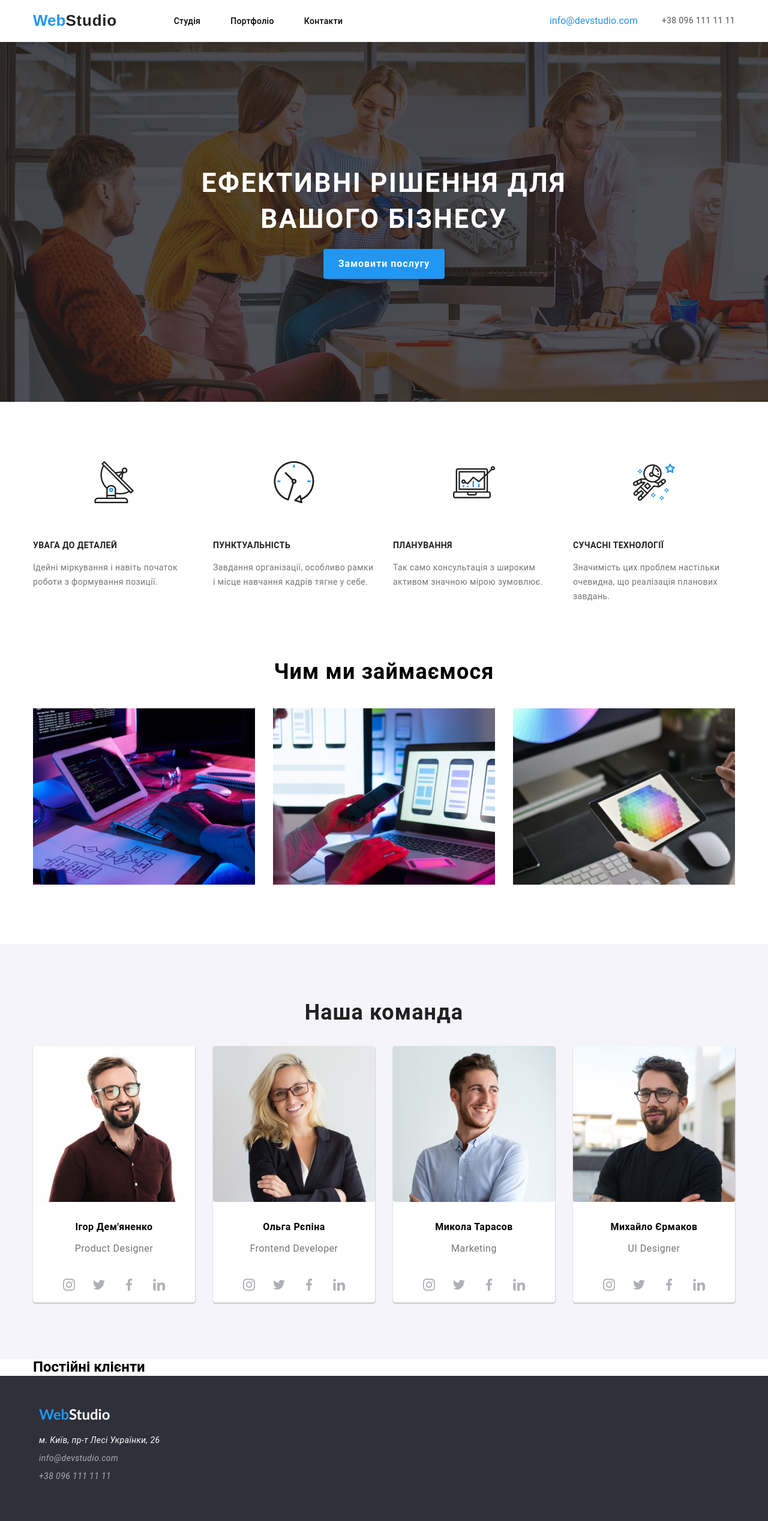
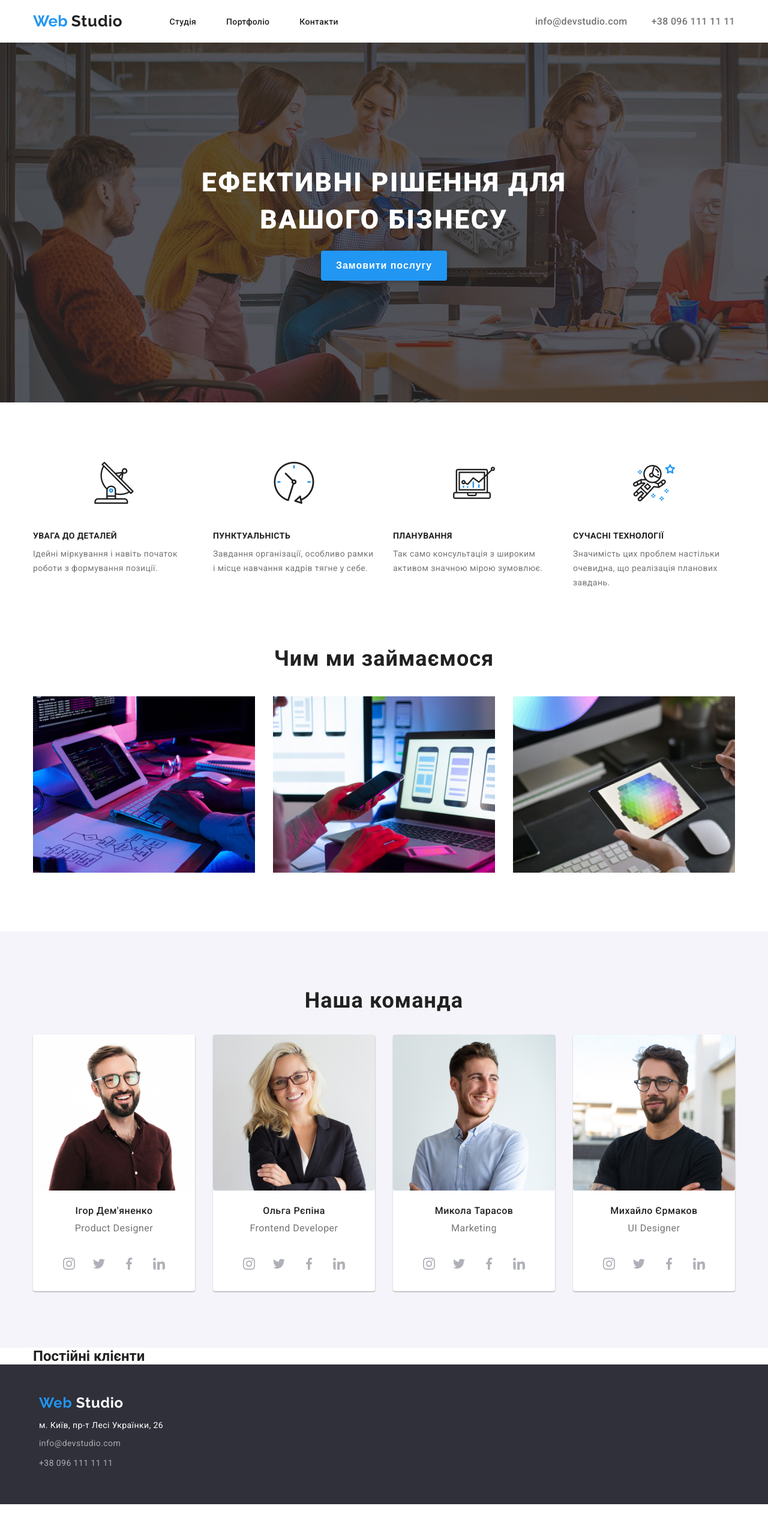
Before and after one commit to Loreks19/Mykolaychuk-Yaroslav-IPZ-32, a plain HTML site: page index.html in a window 1280 px wide. Shown: the whole page at 60% size. After the commit the page ends 2508 px from the top, so only its background shows below. Drawn offline with nearby package versions, Linux system fonts and the light colour scheme.

Commit message:
lab02 fix

```diff
--- a/style.css
+++ b/css/style.css
@@ -4,14 +4,23 @@
     box-sizing:border-box;
 }
 body {
-    font-family: 'Roboto', sans-serif;
+    font-family: 'Roboto';
+    color: var(--primary-black);
 }
 header {
-    background-color: white;
+    background-color: var(--simple-white);
     padding: 20px;
 
 }
-
+:root {
+    --primary-blue:#2196F3;
+    --primary-black:#212121;
+    --primary-gray:#757575;
+    --primary-white:#FFFFFF;
+    --footer-black:#2F303A;
+    --simple-white:white;
+    --block4-gray:#F5F4FA;
+}
 .header-container {
     max-width: 1200px;
     margin-left: auto;
@@ -26,26 +35,27 @@ header {
 .logo {
     font-family: 'Raleway', sans-serif;
     font-weight: 700;
-    color:#2196F3;
+    color:var(--primary-blue);
     font-size: 26px;
+    line-height: 1.2;
     letter-spacing: 3%;
 
 }
 .logo a{
     text-decoration: none;
     font-size: 24px;
-    color: #2196F3;
+    color:var(--primary-blue);
 }
 .logo span{
-    color: #212121;
+    color: var(--primary-black);
     font-family: 'Raleway',sans-serif;
+    font-weight: 700;
     font-size: 26px;
     letter-spacing: 0.03em;
 }
 .menu ul{
-    font-family: 'Roboto',sans-serif;
-    font-weight: 550;
-    line-height: 0px;
+    font-weight: 500;
+    line-height: 1.2;
     list-style: none;
     letter-spacing: 0.02em;
     display: flex;
@@ -54,11 +64,11 @@ header {
 }
 .menu a{
     text-decoration: none;
-    color:#000;
+    color: var(--primary-black);
     font-size: 14px;
 }
 .menu a:hover{
-    color:#2196F3;
+    color:var(--primary-blue);
 }
 .contact {
     display: flex;
@@ -67,22 +77,25 @@ header {
 
 .contact a{
     text-decoration: none;
-    color: #2196F3;
+    color:var(--primary-gray);
+    font-weight: 500;
+    line-height: 1.2;
+    letter-spacing: 0.02em;
 }
 
 .contact span {
-    font-size:14px;
+    font-size:16px;
     font-weight: 500;
-    color:#757575;
 }
 .contact span a{
-    font-size:14px;
+    font-size:16px;
     letter-spacing: 0.02em;
-    color:#757575;
+    color:var(--primary-gray);
+    line-height: 1.2;
 }
 
 .block {
-    background-image: linear-gradient(rgba(40, 40, 40, 0.6), rgba(40, 40, 40, 0.6)), url(./images/back-img.jpg);
+    background-image: linear-gradient(rgba(50, 50, 50, 0.6), rgba(50, 50, 50, 0.6)), url(/images/back.jpg);
     min-height: 600px;
     align-items: center;
     display: flex;
@@ -92,13 +105,13 @@ header {
     padding-top: 94px;
 }
 .block h1{
-    color:#FFFFFF;
-    font-family: 'Roboto',sans-serif;
+    color:var(--primary-white);
     font-size: 44px;
-    font-weight: 600;
-    line-height: 60px;
+    font-weight: 900;
+    line-height: 1.4;
     letter-spacing: 0.06em;
     text-align: center;
+    text-transform: uppercase;
 }
 .part{
     width: 650px;
@@ -116,16 +129,14 @@ header {
     justify-content: center;
 }
 .block button{
-
-    color: #FFFFFF;
-    background-color: #2196F3;
+    color:var(--primary-white);
+    background-color: var(--primary-blue);
     text-decoration: none;
     padding: 10px 25px;
     border-radius: 4px;
-    font-family: 'Roboto', sans-serif;
     font-weight: 700;
     border:none;
-    line-height: 30px;
+    line-height: 1.9;
     font-size: 16px;
     letter-spacing: 0.06em;
     margin-top: 20px;
@@ -138,7 +149,7 @@ header {
 }
 
 .block2{
-    background-color: white;
+    background-color: var(--simple-white);
     padding-top: 94px;
     padding-bottom: 94px;
 }
@@ -148,19 +159,20 @@ header {
     margin-right: auto;
     padding-left: 15px;
     padding-right: 15px;
-    background-color: white;
+    background-color: var(--simple-white);
     display: flex;
     justify-content: space-between;
     gap: 30px;
 
 }
 .advantage h3{
-    line-height: 50px;
-    font-family: 'Roboto',sans-serif;
+    line-height: 1.2;
     font-weight: 700;
     font-size:14px;
+    padding-bottom:10px;
     letter-spacing: 0.03em;
-    color:#212121;
+    color: var(--primary-black);
+    text-transform: uppercase;
 }
 .advantage{
     max-width:275px;
@@ -169,18 +181,18 @@ header {
     font-family: 'Roboto',sans-serif;
     font-weight: 400;
     font-size: 14px;
-    line-height: 24px;
+    line-height: 1.7;
     letter-spacing: 0.03em;
-    color:#757575;
+    color:var(--primary-gray);
 }
 .block3{
     padding-bottom:94px;
 }
 .text h2{
-    font-family: 'Roboto',sans-serif;
     font-weight: 700;
     text-align: center;
     font-size: 36px;
+    line-height: 1.2;
     letter-spacing: 0.03em;
     padding-bottom: 40px;
 }
@@ -191,16 +203,16 @@ header {
 }
 
 .team h2{
-    font-family: 'Roboto',sans-serif;
     font-weight: 700;
     letter-spacing: 0.03em;
     font-size: 36px;
+    line-height: 1.2;
     text-align: center;
-    color:#212121;
+    color: var(--primary-black);
     padding-bottom: 35px;
 }
 .block4{
-    background-color:#F5F4FA;
+    background-color:var(--block4-gray);
     text-align: center;
     padding-bottom: 94px;
     padding-top: 94px;
@@ -214,7 +226,7 @@ header {
     width: 270px;
     height: 428px;
     border-radius: 4px;
-    background-color: #FFFFFF;
+    background-color: var(--primary-white);
     box-shadow: 0.1px 1px 1.5px 0.1px #999999;
 
 }
@@ -222,18 +234,17 @@ header {
     border-radius: 4px;
 }
 .member_info h3{
-    font-family: 'Roboto',sans-serif;
-    font-weight: 600;
+    font-weight: 500;
     font-size: 16px;
     letter-spacing: 0.03em;
-    line-height: 35px;
+    line-height: 1.2;
 }
 .member p{
-    font-family: 'Roboto',sans-serif;
     font-weight: 400;
     font-size: 16px;
+    line-height: 1.2;
     letter-spacing: 0.03em;
-    color: #757575;
+    color:var(--primary-gray);
     padding-top:10px;
 
 }
@@ -241,16 +252,17 @@ header {
     padding-top: 20px;
 }
 footer{
-    background-color: #2F303A;
+    background-color: var(--footer-black);
     padding:50px;
     text-decoration: none;
 }
 
 footer span{
-    color:white;
+
+    color:var(--simple-white);
 }
 footer p{
-    color: white;
+    color: var(--simple-white);
 }
 .info{
     padding-bottom: 15px;
@@ -258,32 +270,37 @@ footer p{
 
 }
 .info1{
+    font-style:normal;
     padding-bottom: 10px;
     display: flex;
     flex-direction: column;
-    line-height: 30px;
-    color:#757575;
+    color:var(--primary-gray);
 
 }
 .info a{
+    font-family: 'Raleway';
     text-decoration: none;
-    color:#2196F3;
-    font-family: Calibri;
+    color:var(--primary-blue);
     font-size: 24px;
-    font-weight: 600;
+    font-weight: 700;
+    line-height: 1.2;
+    letter-spacing: 0.03em;
 }
 .info1 a{
     text-decoration: none;
     font-size:14px;
     letter-spacing: 0.03em;
+    line-height: 1.1;
     color: #FFFFFF99;
+    font-weight: 400;
+    padding-bottom: 15px;
 }
 .info1 p{
-    font-family: 'Roboto',sans-serif;
     font-weight: 400;
     font-size:14px;
     letter-spacing: 0.03em;
-
+    line-height: 1.1;
+    padding-bottom: 15px;
 }
 .icon{
     display: flex;
@@ -305,7 +322,7 @@ footer p{
     height: 20px;
 }
 .links img:hover {
-    background-color: #2196F3;
+    background-color:var(--primary-blue);
 }
 .clients h2{
     align-items: center;
--- a/style2.css
+++ b/css/style2.css
@@ -3,12 +3,21 @@
     padding: 0;
     box-sizing:border-box;
 }
+:root {
+    --primary-blue:#2196F3;
+    --primary-black:#212121;
+    --primary-gray:#757575;
+    --primary-white:#FFFFFF;
+    --footer-black:#2F303A;
+    --simple-white:white;
+    --block4-gray:#F5F4FA;
+}
 body {
-    font-family: 'Roboto', sans-serif;
-    color:black;
+    font-family: 'Roboto';
+    color:var(--primary-black);
 }
 header {
-    background-color: white;
+    background-color: var(--simple-white);
     padding: 20px;
     border-bottom: 1px solid  #ECECEC;
 }
@@ -26,45 +35,42 @@ header {
 
 }
 .logo {
-    font-family: 'Raleway',sans-serif;
+    font-family: 'Raleway', sans-serif;
     font-weight: 700;
-    color:#2196F3;
+    color: var(--primary-blue);
     font-size: 26px;
-    line-height: 30.52px;
-    letter-spacing: 0.03em;
+    line-height: 1.2;
+    letter-spacing: 3%;
 
 }
 .logo a{
     text-decoration: none;
     font-size: 24px;
-    color: #2196F3;
+    color: var(--primary-blue);
 }
 .logo span{
-    font-family: 'Raleway', sans-serif;
+    color:var(--primary-black);
+    font-family: 'Raleway',sans-serif;
     font-weight: 700;
-    font-size:26px;
-    line-height: 30.52px;
+    font-size: 26px;
     letter-spacing: 0.03em;
-    color: #000;
 }
 .menu ul{
-    font-family: 'Roboto',sans-serif;
-    font-weight: 600;
-    line-height: 16.41px;
+    font-weight: 500;
+    line-height: 1.2;
     list-style: none;
     letter-spacing: 0.02em;
     display: flex;
     gap:50px;
     margin-right: 250px;
 }
-
 .menu a{
     text-decoration: none;
-    color:#000;
+    color: var(--primary-black);
     font-size: 14px;
 }
 .menu a:hover{
-    color:#2196F3;
+    color: var(--primary-blue);
 }
 .contact {
     display: flex;
@@ -73,20 +79,22 @@ header {
 
 .contact a{
     text-decoration: none;
-    color: #2196F3;
+    color:var(--primary-gray);
+    font-weight: 500;
+    line-height: 1.2;
+    letter-spacing: 0.02em;
 }
 
 .contact span {
     font-size:16px;
-
-    color:#000;
+    font-weight: 500;
 }
 .contact span a{
     font-size:16px;
-
-    color:#000;
+    letter-spacing: 0.02em;
+    color:var(--primary-gray);
+    line-height: 1.2;
 }
-
 .container{
     max-width: 1200px;
     margin-left: auto;
@@ -104,12 +112,12 @@ header {
 .filter button{
     padding: 10px 20px;
     border: none;
-    background-color:#F5F4FA;
-    color: #212121;
-    font-family: 'Roboto', sans-serif;
-    font-size: 14px;
-    font-weight: 550;
-    line-height: 26px;
+    background-color:var(--block4-gray);
+    color:var(--primary-black);
+    font-family: 'Roboto';
+    font-size: 16px;
+    font-weight: 500;
+    line-height: 1.6;
     letter-spacing: 0.03em;
     text-align: center;
     border-radius: 4px;
@@ -117,8 +125,8 @@ header {
 
 }
 .filter button:hover{
-    background-color: #2196F3;
-    color:white;
+    background-color: var(--primary-blue);
+    color:var(--simple-white);
 }
 .containers{
 
@@ -132,42 +140,42 @@ header {
     padding-top: 94px;
 }
 .project{
-    width: 372px;
-    height: 404px;
-    background-color: white;
-    border: 1px solid lightgray;
+    width: 370px;
+    height: 403px;
+    background-color: var(--simple-white);
+    border: 0.5px solid #EEEEEE;
 }
 .description{
-    padding-top: 30px;
+    padding-top: 15px;
     padding-left: 20px;
 }
 .description h3{
-    font-family: 'Roboto', sans-serif;
     font-weight: 700;
     font-size: 18px;
     letter-spacing: 0.06em;
-    color:#212121;
-    line-height: 36px;
+    color:var(--primary-black);
+    line-height: 2;
 }
-.id{
-    font-family: 'Roboto', sans-serif;
+.option{
     font-weight: 400;
     font-size: 16px;
-    line-height: 30px;
-    color: #757575;
+    line-height: 1.9;
+    color: var(--primary-gray);
 
     letter-spacing: 0.03em;
 }
 footer{
-    background-color: #2F303A;
+    background-color: var(--footer-black);
     padding:50px;
+    text-decoration: none;
 }
 
 footer span{
-    color:white;
+
+    color:var(--simple-white);
 }
 footer p{
-    color: white;
+    color: var(--simple-white);
 }
 .info{
     padding-bottom: 15px;
@@ -175,20 +183,35 @@ footer p{
 
 }
 .info1{
+    font-style:normal;
     padding-bottom: 10px;
     display: flex;
     flex-direction: column;
-    line-height: 30px;
-    color:#757575;
+    color:var(--primary-gray);
+
 }
 .info a{
+    font-family: 'Raleway';
     text-decoration: none;
-    color:#2196F3;
-    font-family: Calibri;
+    color: var(--primary-blue);
     font-size: 24px;
-    font-weight: 600;
+    font-weight: 700;
+    line-height: 1.2;
+    letter-spacing: 0.03em;
 }
 .info1 a{
     text-decoration: none;
+    font-size:14px;
+    letter-spacing: 0.03em;
+    line-height: 1.1;
     color: #FFFFFF99;
+    font-weight: 400;
+    padding-bottom: 15px;
 }
+.info1 p{
+    font-weight: 400;
+    font-size:14px;
+    letter-spacing: 0.03em;
+    line-height: 1.1;
+    padding-bottom: 15px;
+}
--- a/index.html
+++ b/index.html
@@ -3,16 +3,18 @@
 <head>
     <meta charset="UTF-8">
     <meta name="viewport" content="width=device-width, initial-scale=1.0">
-    <link rel="stylesheet"
-        href="https://cdnjs.cloudflare.com/ajax/libs/modern-normalize/1.0.0/modern-normalize.min.css">
-    <link rel="stylesheet" href="style.css">
+    <link rel="stylesheet" href="./css/style.css">
+    <link rel="preconnect" href="https://fonts.googleapis.com">
+    <link rel="preconnect" href="https://fonts.gstatic.com" crossorigin>
+    <link href="https://fonts.googleapis.com/css2?family=Roboto:wght@400;500;700;900&display=swap" rel="stylesheet">
+    <link href="https://fonts.googleapis.com/css2?family=Raleway:ital,wght@0,100..900;1,100..900&family=Roboto:wght@900&display=swap" rel="stylesheet">
     <title>WebStudio</title>
 </head>
 <body>
 
 <header>
     <div class="header-container">
-    <div class="logo">Web<span>Studio</span></div>
+    <div class="logo">Web <span>Studio</span></div>
     <nav class="menu">
         <ul>
             <li><a href="#">Студія</a></li>
@@ -30,7 +32,7 @@
     <section class="block">
         <div class="containers">
             <div class="part">
-                <h1>ЕФЕКТИВНІ РІШЕННЯ ДЛЯ ВАШОГО БІЗНЕСУ</h1>
+                <h1>Ефективні рішення для вашого бізнесу</h1>
             </div>
             <div class="press">
                 <button type="button">Замовити послугу</button>
@@ -44,28 +46,28 @@
                 <div class="icon">
                     <img src="./images/antenna.jpg" alt="antenna">
                 </div>
-                <h3>УВАГА ДО ДЕТАЛЕЙ</h3>
+                <h3>Увага до деталей</h3>
                 <p>Ідейні міркування і навіть початок роботи з формування позиції.</p>
             </div>
             <div class="advantage">
                 <div class="icon">
                     <img src="./images/clock.jpg" alt="clock">
                 </div>
-                <h3>ПУНКТУАЛЬНІСТЬ</h3>
+                <h3>Пунктуальність</h3>
                 <p>Завдання організації, особливо рамки і місце навчання кадрів тягне у себе. </p>
             </div>
             <div class="advantage">
                 <div class="icon">
                     <img src="./images/diagram.jpg" alt="diagram">
                 </div>
-                <h3>ПЛАНУВАННЯ</h3>
+                <h3>Планування</h3>
                 <p>Так само консультація з широким активом значною мірою зумовлює.</p>
             </div>
             <div class="advantage">
                 <div class="icon">
                     <img src="./images/astronaut.jpg" alt="astronaut">
                 </div>
-                <h3>СУЧАСНІ ТЕХНОЛОГІЇ</h3>
+                <h3>Сучасні технології</h3>
                 <p>Значимість цих проблем настільки очевидна, що реалізація планових завдань.</p>
             </div>
         </div>
@@ -168,7 +170,7 @@
 <footer>
     <div class="containers">
         <div class="info">
-            <a href="index.html">Web<span>Studio</span></a>
+            <a href="index.html">Web <span>Studio</span></a>
         </div>
         <address class="info1">
             <p>м. Київ, пр-т Лесі Українки, 26</p>
```
Also changed, not shown: portfolio.html (+16 -14 lines), images/back.jpg (renamed from images/back-img.jpg).
